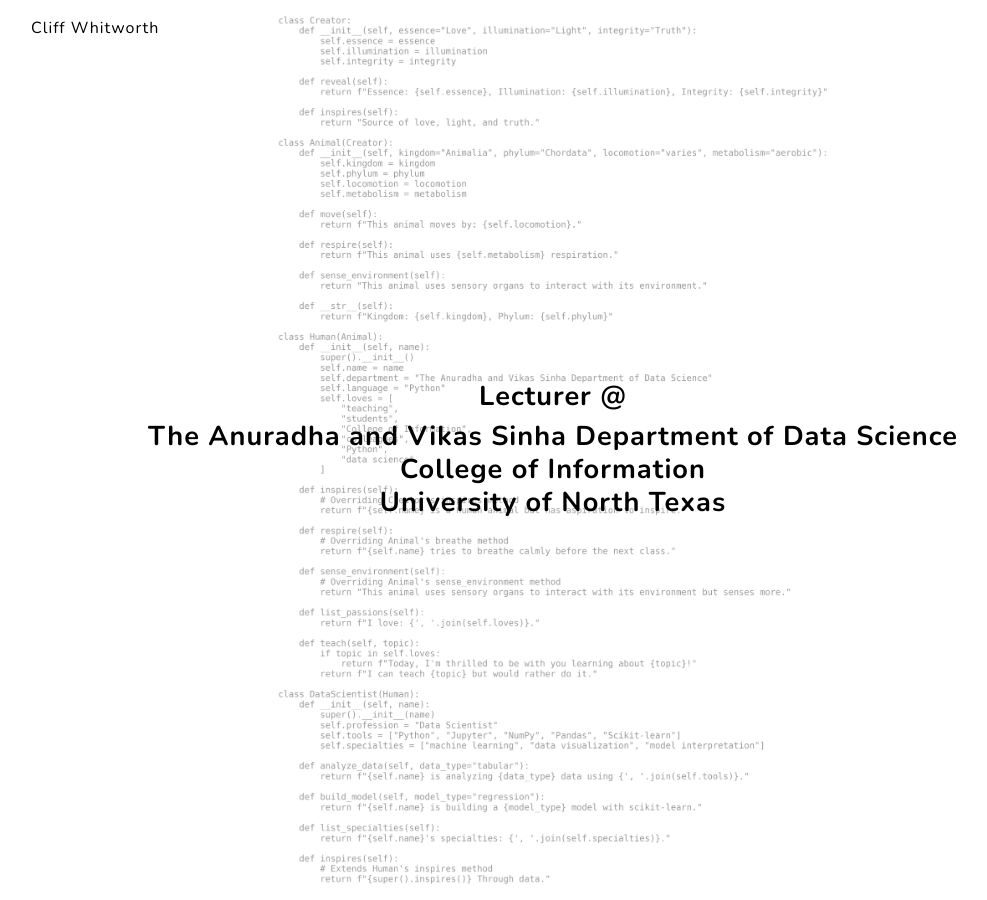
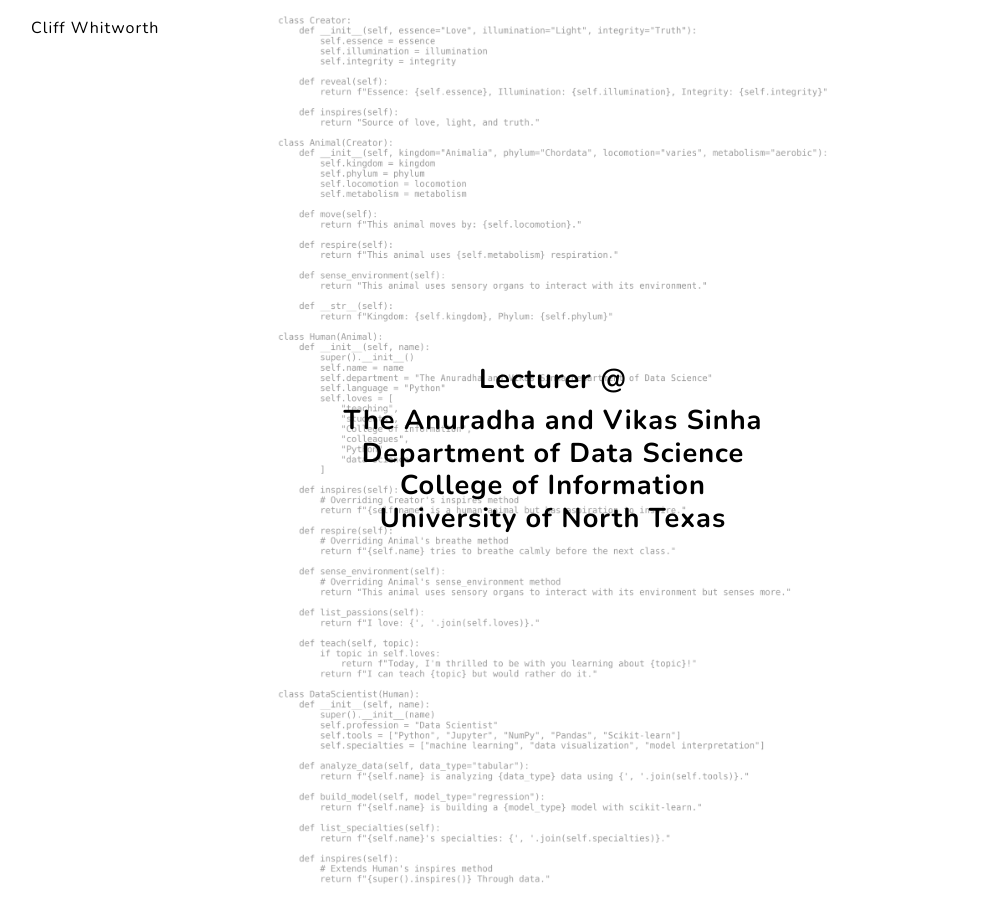
Before and after one commit to cliffwhitworth/cliffwhitworth.github.io, a Jekyll site: the page index.html, which Jekyll copies as it is, in a window 1280 px wide. Shown: the whole page, without its empty margins (87-1074 px from the left). Built offline with Jekyll 4.4.1, drawn with Linux system fonts in a browser that asks for light colours; nearby versions of some CDN libraries.

Commit message:
Update index.html

```diff
--- a/index.html
+++ b/index.html
@@ -42,7 +42,7 @@
                     <div class="text-center">
                         <!-- <h1 class="mx-auto my-0 text-uppercase">Lecturer @</h1> -->
                          <h2 class="text-black mx-auto mt-0 mb-0">Lecturer @</h2>
-                        <h2 class="mx-auto mt-2 mb-0"><a class="text-black" href="https://datascience.unt.edu">The Anuradha and Vikas Sinha Department of Data Science</a></h2>
+                        <h2 class="mx-auto mt-2 mb-0"><a class="text-black" href="https://datascience.unt.edu"><span style="white-space: nowrap;">The Anuradha and Vikas Sinha</span><br />Department of Data Science</a></h2>
                         <h2 class="text-black mx-auto mt-0 mb-0">College of Information</h2>
                         <h2 class="text-black mx-auto mt-0 mb-0">University of North Texas</h2>
                         <!--<a class="btn btn-primary" href="#about">Get Started</a>-->
```
